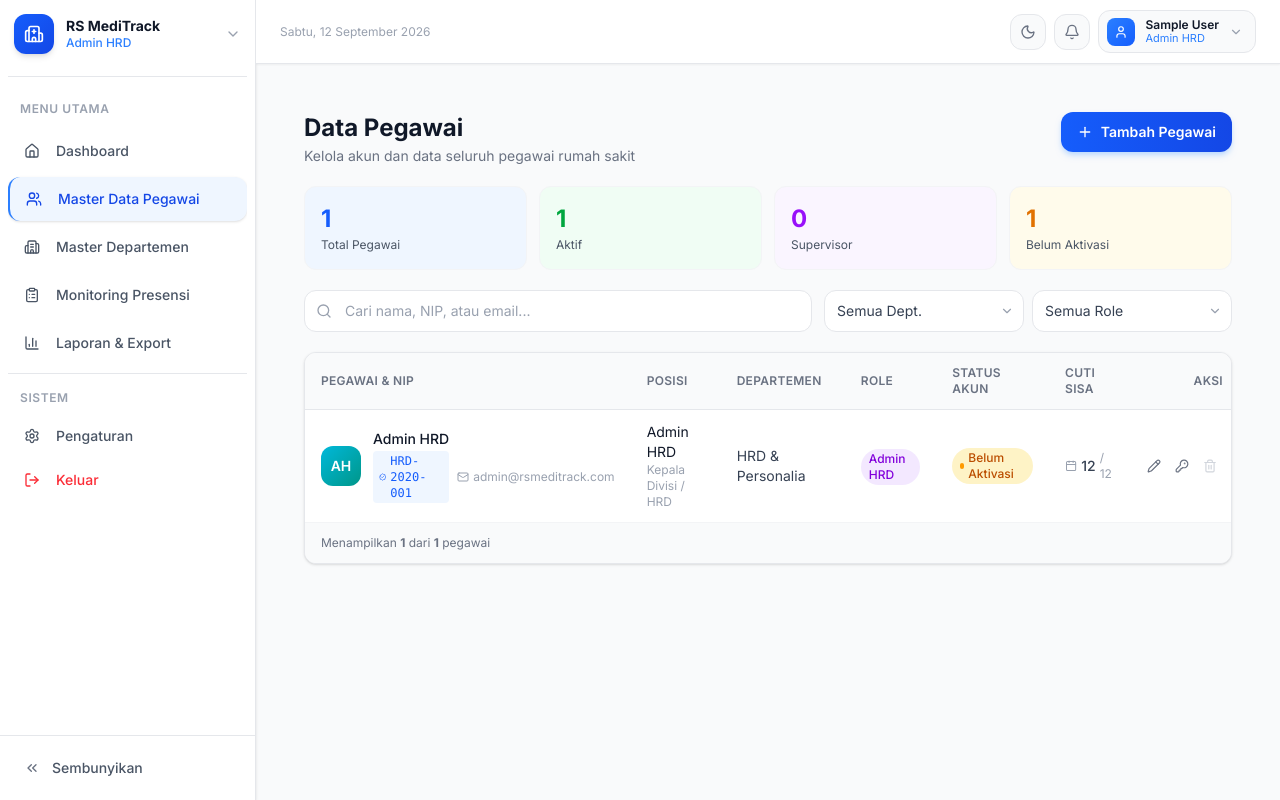
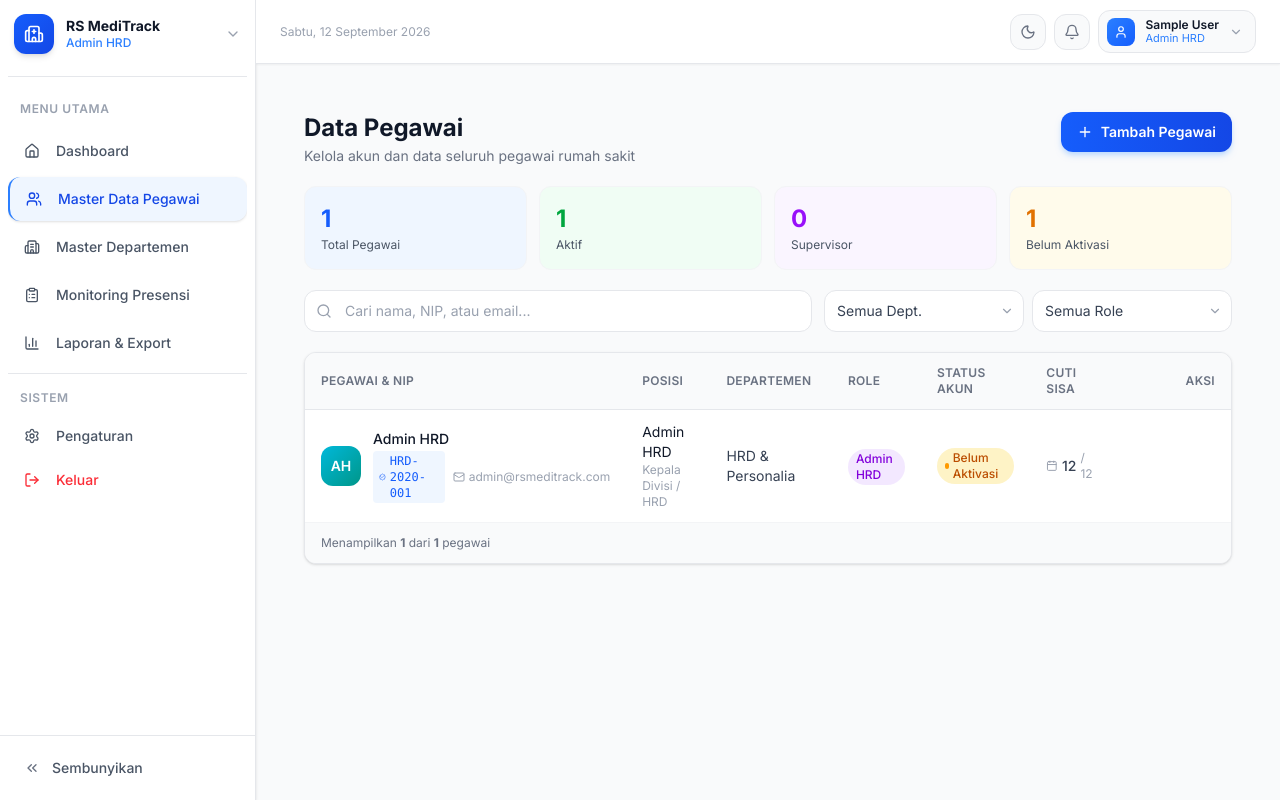
Before and after one commit to Faisalt28/react-hospital-attendant, a React (Vite) app: page /admin/employees in a window 1280 px wide. Built offline with nearby package versions, Linux system fonts and the light colour scheme; sample sign-in values are in the browser's storage.

Commit message:
fix table

```diff
--- a/src/pages/admin/EmployeesPage.tsx
+++ b/src/pages/admin/EmployeesPage.tsx
@@ -658,12 +658,12 @@ const EmployeesPage = () => {
       {/* Table */}
       <div className="rounded-xl border border-gray-200 dark:border-gray-800 bg-white dark:bg-gray-900 shadow-sm overflow-hidden">
         <div className="overflow-x-auto">
-          <table className="w-full text-sm min-w-[380px]">
+          <table className="w-full text-sm min-w-[640px]">
             <thead>
               <tr className="bg-gray-50 dark:bg-gray-800/60 border-b border-gray-200 dark:border-gray-800">
                 {["Pegawai & NIP", "Posisi", "Departemen", "Role", "Status Akun", "Cuti Sisa", "Aksi"].map(h => (
-                  <th key={h} className={`py-3 text-xs font-semibold text-gray-500 dark:text-gray-400 uppercase tracking-wide ${
-                    h === "Aksi" ? "text-right px-2 w-[90px]" : "text-left px-4"
+                  <th key={h} className={`px-4 py-3 text-xs font-semibold text-gray-500 dark:text-gray-400 uppercase tracking-wide ${
+                    h === "Aksi" ? "text-right" : "text-left"
                   } ${
                     h === "Posisi" || h === "Cuti Sisa" ? "hidden md:table-cell" : ""
                   } ${
@@ -731,8 +731,8 @@ const EmployeesPage = () => {
                       <span className="text-xs text-gray-400">/ {emp.annualLeaveQuota}</span>
                     </div>
                   </td>
-                  <td className="px-2 py-3">
-                    <div className="flex items-center justify-end gap-0.5">
+                  <td className="px-4 py-3">
+                    <div className="flex items-center justify-end gap-1 sm:opacity-0 sm:group-hover:opacity-100 transition-opacity">
                       <button onClick={() => openEdit(emp)} title="Edit"
                         className="p-1.5 rounded-lg text-gray-500 hover:text-blue-600 hover:bg-blue-50 dark:hover:bg-blue-900/20 transition-colors">
                         <Pencil className="h-3.5 w-3.5" />
```
